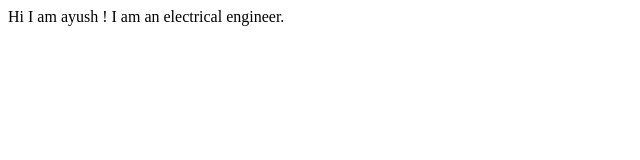
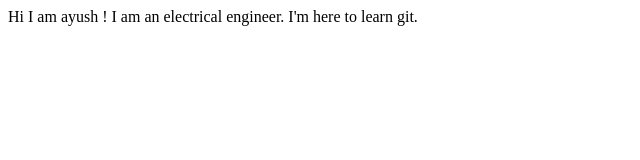
Before and after one commit to Ayush-Tri/Student-portfolio, a plain HTML site: page index.html in a window 1280 px wide. Shown: the whole page, without its empty margins (0-640 px from the left). Drawn offline with Linux system fonts and the light colour scheme.

Commit message:
updated more

```diff
--- a/index.html
+++ b/index.html
@@ -8,5 +8,6 @@
 <body>
     Hi I am ayush !
     I am an electrical engineer.
+    I'm here to learn git.
 </body>
 </html>
```
